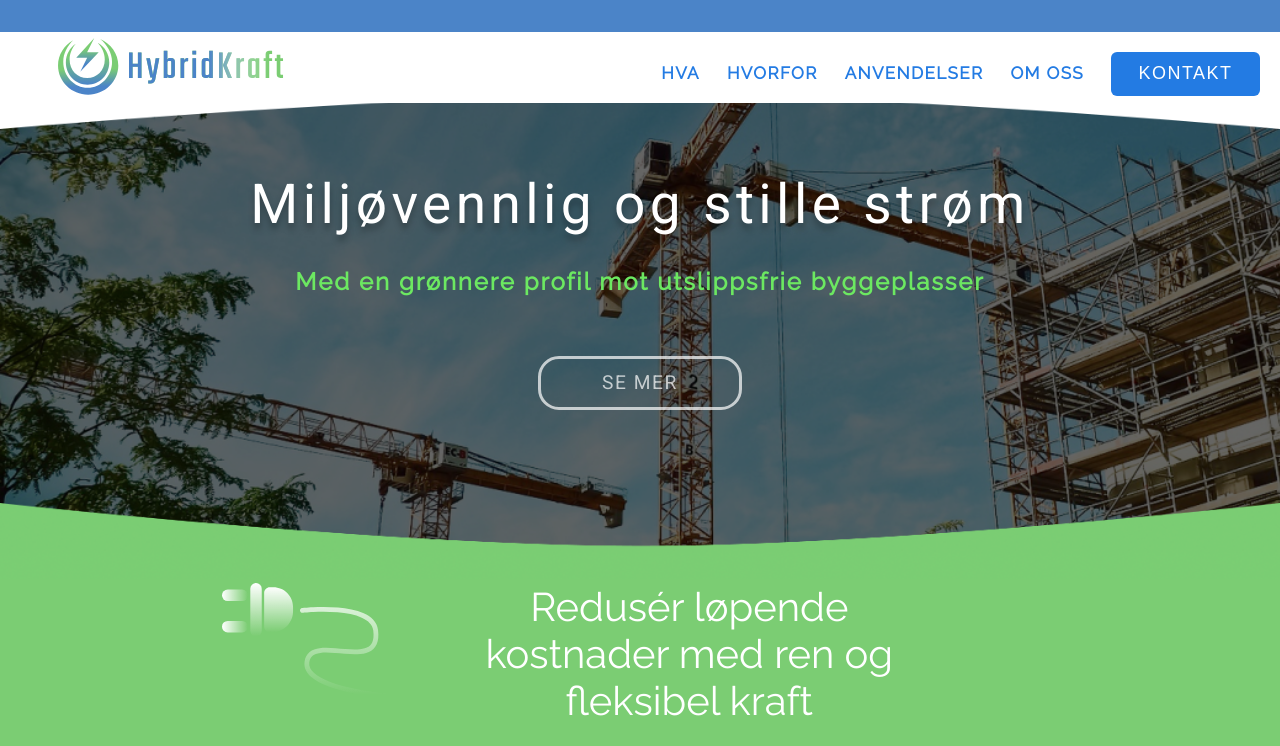
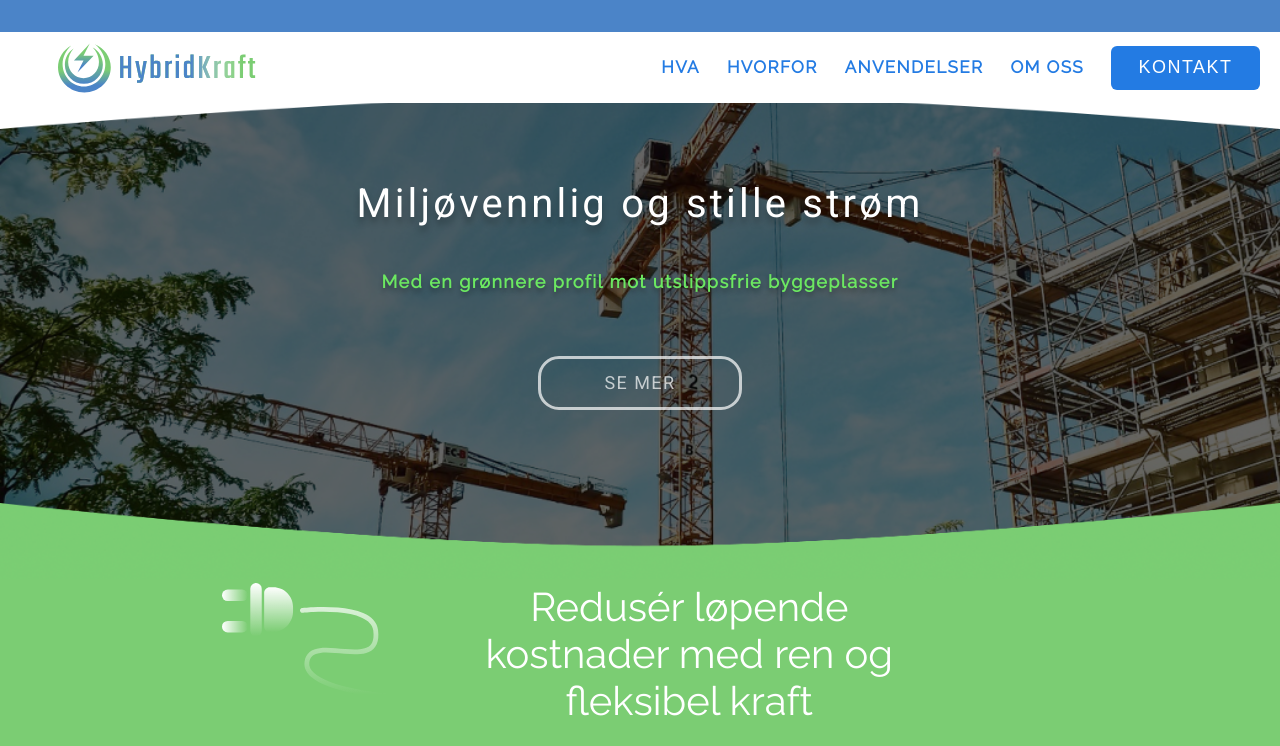
Before and after one commit to rayosdev/hybridkraft, a website: page dist/index.html in a window 1280 px wide. Shown: the top 746 px of the page. Drawn offline with Linux system fonts and the light colour scheme.

Commit message:
fiksing for smaller screens

```diff
--- a/dist/css/style.css
+++ b/dist/css/style.css
@@ -117,21 +117,6 @@ li {
   margin: 0 auto;
 }
 
-.top-nav__container .top-logo {
-  margin-left: 28px;
-  width: 333.57px;
-  height: 71px;
-  -webkit-user-select: none;
-     -moz-user-select: none;
-      -ms-user-select: none;
-          user-select: none;
-}
-
-.top-nav__container .top-logo img {
-  padding: 0 30px;
-  width: 100%;
-}
-
 .top-nav__container nav {
   display: -webkit-box;
   display: -ms-flexbox;
@@ -140,7 +125,25 @@ li {
       -ms-flex-pack: justify;
           justify-content: space-between;
   position: relative;
-  top: 0.5vw;
+}
+
+.top-nav__container nav .top-logo {
+  margin-left: 28px;
+  max-width: 300px;
+  height: 71px;
+  display: -webkit-box;
+  display: -ms-flexbox;
+  display: flex;
+  -webkit-user-select: none;
+     -moz-user-select: none;
+      -ms-user-select: none;
+          user-select: none;
+}
+
+.top-nav__container nav img {
+  margin-top: 3px;
+  padding: 0 30px;
+  width: 100%;
 }
 
 .top-nav__container nav ul {
@@ -284,7 +287,7 @@ li {
   font-family: Roboto;
   font-style: normal;
   font-weight: normal;
-  font-size: 55px;
+  font-size: 40px;
   line-height: 64px;
   text-align: center;
   letter-spacing: 0.08em;
@@ -296,11 +299,12 @@ li {
   margin-top: 32px;
   font-style: normal;
   font-weight: bold;
-  font-size: 24px;
+  font-size: 18px;
   line-height: 28px;
   text-align: center;
   letter-spacing: 0.08em;
   color: #6CE861;
+  text-shadow: 0px 4px 4px rgba(0, 0, 0, 0.25);
 }
 
 .top-content__container button {
@@ -315,8 +319,6 @@ li {
   background: none;
   opacity: 0.7;
   max-width: 300px;
-  min-width: 204.13px;
-  min-height: 49.99px;
   border: 3px solid #FFFFFF;
   -webkit-box-sizing: border-box;
           box-sizing: border-box;
@@ -324,7 +326,7 @@ li {
   font-family: Roboto;
   font-style: normal;
   font-weight: normal;
-  font-size: 19.1992px;
+  font-size: 18px;
   line-height: 22px;
   text-align: center;
   letter-spacing: 0.08em;
@@ -555,9 +557,29 @@ li {
   text-align: center;
 }
 
+@media (max-width: 1240px) {
+  .card-section__container .card {
+    max-width: 320px;
+    -ms-grid-rows: 90px auto;
+        grid-template-rows: 90px auto;
+  }
+  .card-section__container .card h1 {
+    width: 100% !important;
+    font-size: 50px !important;
+    line-height: 71px !important;
+  }
+  .card-section__container .card p {
+    width: 100% !important;
+    margin: 0 !important;
+    padding: 20px;
+    font-size: 16px !important;
+  }
+  .card-section__container .card a {
+    font-size: 16px !important;
+  }
+}
+
 .card-section__container .card h1 {
-  width: 238.14px;
-  height: 69.21px;
   font-family: Roboto;
   font-style: normal;
   font-weight: normal;
--- a/dist/css/style.sass
+++ b/dist/css/style.sass
@@ -115,23 +115,26 @@ li
         max-width: 1440px
         margin: 0 auto
 
-        .top-logo
-            // margin-top: 15px
-            margin-left: 28px
-            width: 333.57px;
-            height: 71px;
-
-            user-select: none
-
-            img
-                padding: 0 30px
-                width: 100%
-
         nav
             display: flex
             justify-content: space-between;
             position: relative
-            top: 0.5vw
+            // top: 0.5vw
+
+            .top-logo
+                // margin-top: 15px
+                margin-left: 28px
+                max-width: 300px
+                height: 71px;
+                display: flex
+
+                user-select: none
+
+            img
+                margin-top: 3px
+                padding: 0 30px
+                width: 100%
+
 
             ul
                 display: flex
@@ -205,6 +208,8 @@ li
                             font-weight: 600
                             transition: all 0.2s
 
+// --continue here
+
 .top-content
 
     width: 100%
@@ -249,11 +254,16 @@ li
             position: relative
             top: -20px
 
+        @media (max-width: 1240px)
+
+            h1
+
+
         h1
             font-family: Roboto;
             font-style: normal;
             font-weight: normal;
-            font-size: 55px;
+            font-size: 40px;
             line-height: 64px;
             text-align: center;
             letter-spacing: 0.08em;
@@ -266,11 +276,12 @@ li
             margin-top: 32px
             font-style: normal;
             font-weight: bold;
-            font-size: 24px;
+            font-size: 18px;
             line-height: 28px;
             text-align: center;
             letter-spacing: 0.08em;
             color: #6CE861;
+            text-shadow: 0px 4px 4px rgba(0, 0, 0, 0.25);
 
         button
 
@@ -285,8 +296,8 @@ li
             opacity: 0.7;
 
             max-width: 300px
-            min-width: 204.13px;
-            min-height: 49.99px;
+            // min-width: 180px;
+            // min-height: 40px;
 
             border: 3px solid #FFFFFF;
             box-sizing: border-box;
@@ -295,7 +306,7 @@ li
             font-family: Roboto;
             font-style: normal;
             font-weight: normal;
-            font-size: 19.1992px;
+            font-size: 18px;
             line-height: 22px;
             text-align: center;
             letter-spacing: 0.08em;
@@ -467,9 +478,27 @@ li
             border-radius: 29px;
             text-align: center
 
+            @media (max-width: 1240px)
+                max-width: 320px
+                grid-template-rows: 90px auto
+
+                h1
+                    width: 100%!important
+                    font-size: 50px!important
+                    line-height: 71px!important
+
+                p
+                    width: 100%!important
+                    margin: 0!important
+                    padding: 20px
+                    font-size: 16px!important
+
+                a
+                    font-size: 16px!important
+
+
+
             h1
-                width: 238.14px;
-                height: 69.21px;
 
                 font-family: Roboto;
                 font-style: normal;
```
Also changed, not shown: 1 other file.
